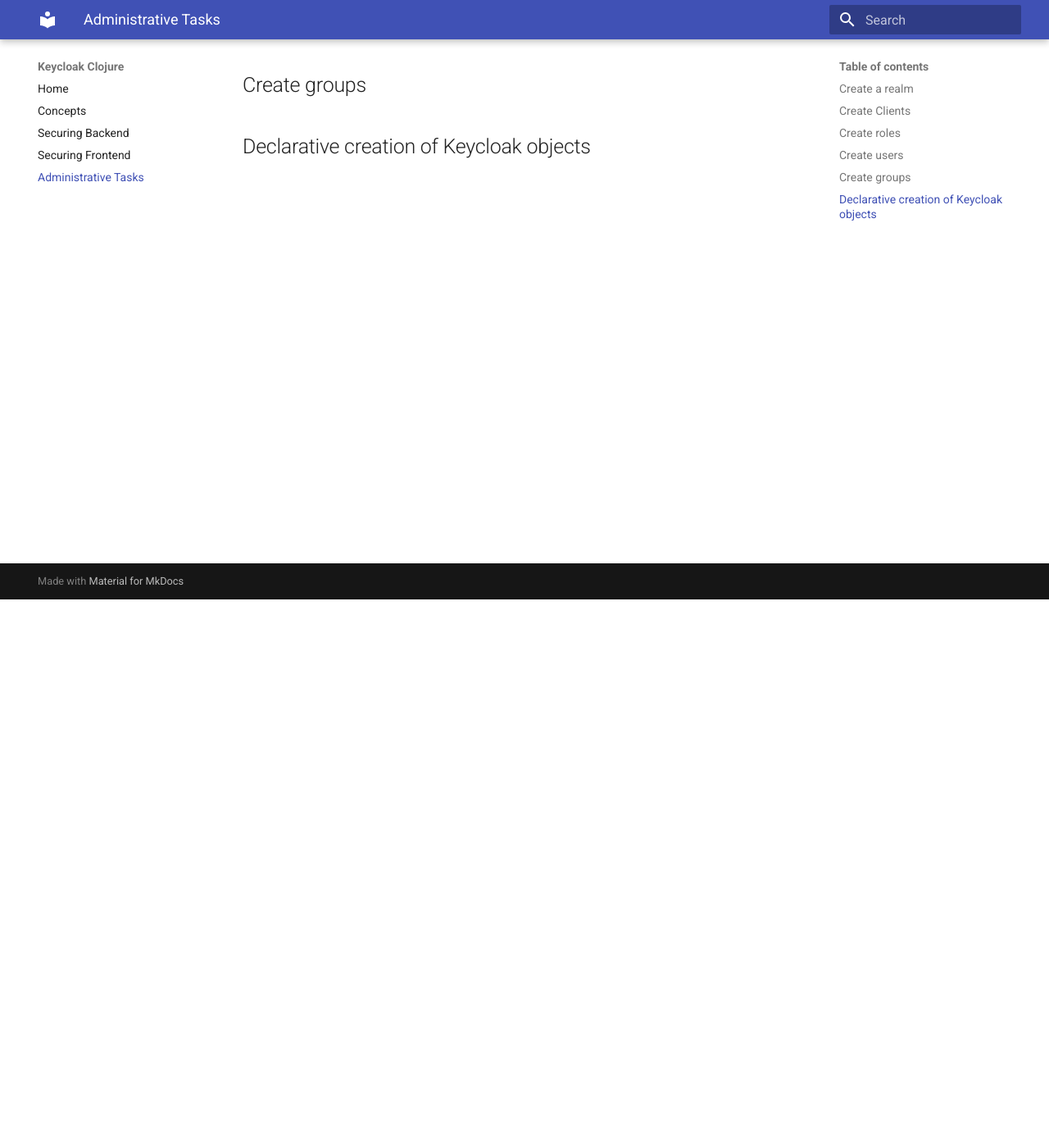
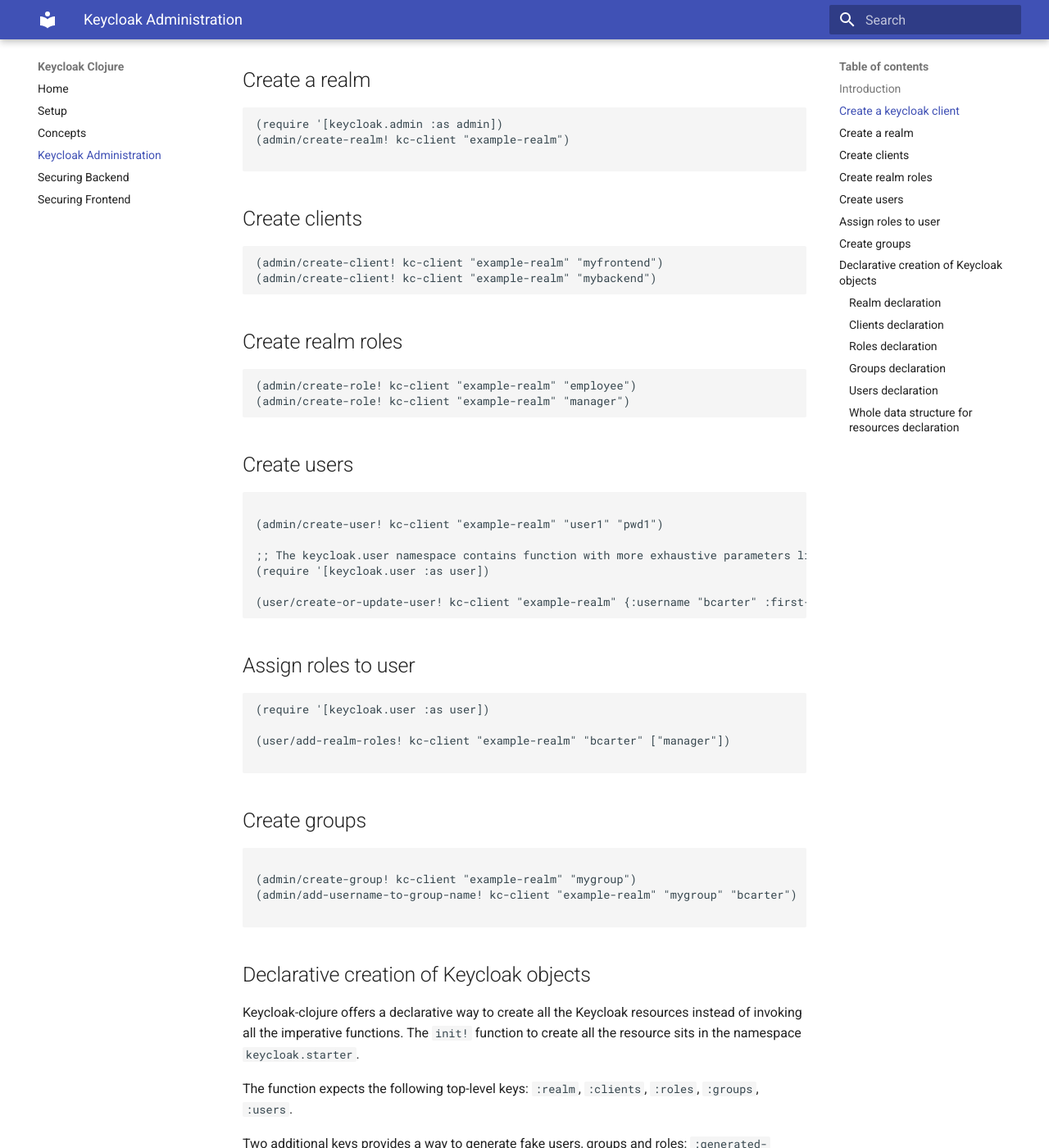
Before and after one commit to jgrodziski/keycloak-clojure, an MkDocs documentation site: the page built from doc/docs/admin.md, in a window 1280 px wide and 1400 px high, scrolled down 669 px. Shown: the whole window at 82% size. Built offline with MkDocs 1.6.1 and Material for MkDocs 9.7.7, drawn with Linux system fonts in a browser that asks for light colours; nearby versions of some CDN libraries; some of the changed text lies outside the part shown.

Commit message:
Update to doc

````diff
--- a/doc/docs/admin.md
+++ b/doc/docs/admin.md
@@ -1,11 +1,169 @@
 # Administrative tasks
 
-[TOC]
+## Introduction
+
+Before using Keycloak you must create the necessary resources in the following order: firstly you create a realm that will holds your clients, roles, groups and then users (See [the Keycloak concepts section](/concepts/#keycloak-concepts)).
+You can create all theses resources through the [Keycloak administration console](http://localhost:8090) or keycloak-clojure brings you functions to do that easily that are detailed in the next sections.
+
+## Create a keycloak client
+
+In every interaction with keycloak-clojure you must provide a keycloak client object that holds the server reference, password, etc.
+The keycloak client is created with:
+
+``` clojure
+
+(require '[keycloak.deployment :as deployment
+           :refer [keycloak-client client-conf]])
+
+(def kc-client
+  (-> (client-conf {:auth-server-url "http://localhost:8090/auth"
+                    :realm "master"
+                    :client-id  "admin-cli"})
+      (keycloak-client "admin" "secretadmin")))
+```
 
 ## Create a realm
-## Create Clients
-## Create roles
+
+``` clojure
+(require '[keycloak.admin :as admin])
+(admin/create-realm! kc-client "example-realm")
+
+```
+
+
+## Create clients
+
+``` clojure
+(admin/create-client! kc-client "example-realm" "myfrontend")
+(admin/create-client! kc-client "example-realm" "mybackend")
+```
+
+## Create realm roles
+
+``` clojure
+(admin/create-role! kc-client "example-realm" "employee")
+(admin/create-role! kc-client "example-realm" "manager")
+```
+
 ## Create users
+
+``` clojure
+
+(admin/create-user! kc-client "example-realm" "user1" "pwd1")
+
+;; The keycloak.user namespace contains function with more exhaustive parameters like:
+(require '[keycloak.user :as user])
+
+(user/create-or-update-user! kc-client "example-realm" {:username "bcarter" :first-name "Bob" :last-name "Carter" :password "abcdefg" :email "bcarter@example.com"} ["employee" "manager"] nil)
+```
+
+## Assign roles to user
+
+``` clojure
+(require '[keycloak.user :as user])
+
+(user/add-realm-roles! kc-client "example-realm" "bcarter" ["manager"])
+
+```
+
 ## Create groups
 
+```clojure
+
+(admin/create-group! kc-client "example-realm" "mygroup")
+(admin/add-username-to-group-name! kc-client "example-realm" "mygroup" "bcarter")
+
+```
+
+
 ## Declarative creation of Keycloak objects
+
+Keycloak-clojure offers a declarative way to create all the Keycloak resources instead of invoking all the imperative functions.
+The `init!` function to create all the resource sits in the namespace `keycloak.starter`.
+
+The function expects the following top-level keys: `:realm`, `:clients`, `:roles`, `:groups`, `:users`.
+
+Two additional keys provides a way to generate fake users, groups and roles: `:generated-users-by-group-and-role` and `:username-creator-fn`.
+
+### Realm declaration
+
+```clojure
+{:name "electre"
+ :themes {:internationalizationEnabled true
+          :supportedLocales #{"en" "fr"}
+          :defaultLocale "fr"
+          :loginTheme "example-theme"
+          :accountTheme "example-theme"
+          :adminTheme nil
+          :emailTheme "example-theme"}
+ :login {:bruteForceProtected true
+         :rememberMe true
+         :resetPasswordAllowed true}
+ :tokens {:ssoSessionIdleTimeoutRememberMe (Integer. (* 60 60 48)) ;2 days
+          :ssoSessionMaxLifespanRememberMe (Integer. (* 60 60 48))}
+ :smtp {:host "smtp.eu.mailgun.org"
+        :port 587
+        :from "admin@example.com"
+        :auth true
+        :starttls true
+        :replyTo "example"
+        :user "postmaster@mail.example.com"
+        :password ""}}
+```
+
+### Clients declaration
+
+```clojure
+{:clients [{:name          "api-client"
+            :public?       true
+            :redirect-uris ["https://api.example.com/*"]
+            :root-url      "https://api.example.com"
+            :base-url      "https://api.example.com"
+            :web-origins   ["https://api.example.com"]}
+           {:name          "myfrontend"
+            :public?       true
+            :redirect-uris ["https://www.example.com/*"]
+            :root-url      "https://www.example.com"
+            :base-url      "https://www.example.com"
+            :web-origins   ["https://www.example.com"]}
+           {:name          "mybackend"
+            :public?       false
+            :redirect-uris ["http://localhost:3449/*"]
+            :web-origins   ["http://localhost:3449"]}]}
+
+```
+
+### Roles declaration
+
+```clojure
+{:roles  #{"employee" "manager" "admin" "org-admin" "group-admin" "api-consumer"}}
+```
+
+### Groups declaration
+
+```clojure
+{:groups [{:name "group1" :subgroups ["subgroup1" "subgroup2"]}]}
+```
+
+### Users declaration
+
+```clojure
+{:users [{:username "bcarter" :password "password" :first-name "Bob" :last-name  "Carter"
+         :realm-roles ["employee" "manager"] :group "group1" :in-subgroups ["subgroup2"] :attributes {"myorg" ["ACME"]}}]}
+```
+
+
+### Whole data structure for resources declaration
+
+```clojure
+
+(require '[keycloak.starter :as starter])
+(starter/init! {:realm ...
+                :clients ...
+                :roles ...
+                :groups ...
+                :users ...
+                :generated-users-by-group-and-role 3
+                :username-creator-fn (fn [role group subgroup i & opts] (str (str group) "-" (subs (str role) 0 3) "-" i))})
+
+```
--- a/doc/mkdocs.yml
+++ b/doc/mkdocs.yml
@@ -6,7 +6,18 @@
     accent: green
 nav:
   - Home: index.md
+  - Setup: setup.md
   - Concepts: concepts.md
+  - Keycloak Administration: admin.md
   - Securing Backend: backend.md
   - Securing Frontend: frontend.md
-  - Administrative Tasks: admin.md
+
+markdown_extensions:
+  - pymdownx.highlight:
+      use_pygments: false
+
+extra_javascript:
+  - https://cdnjs.cloudflare.com/ajax/libs/highlight.js/10.1.1/highlight.min.js
+  - javascripts/config.js
+extra_css:
+  - https://cdnjs.cloudflare.com/ajax/libs/highlight.js/10.1.1/styles/default.min.css
````
Also changed, not shown: doc/docs/concepts.md (+16 -20 lines), doc/docs/index.md (+8 -16 lines), 1 other file.
